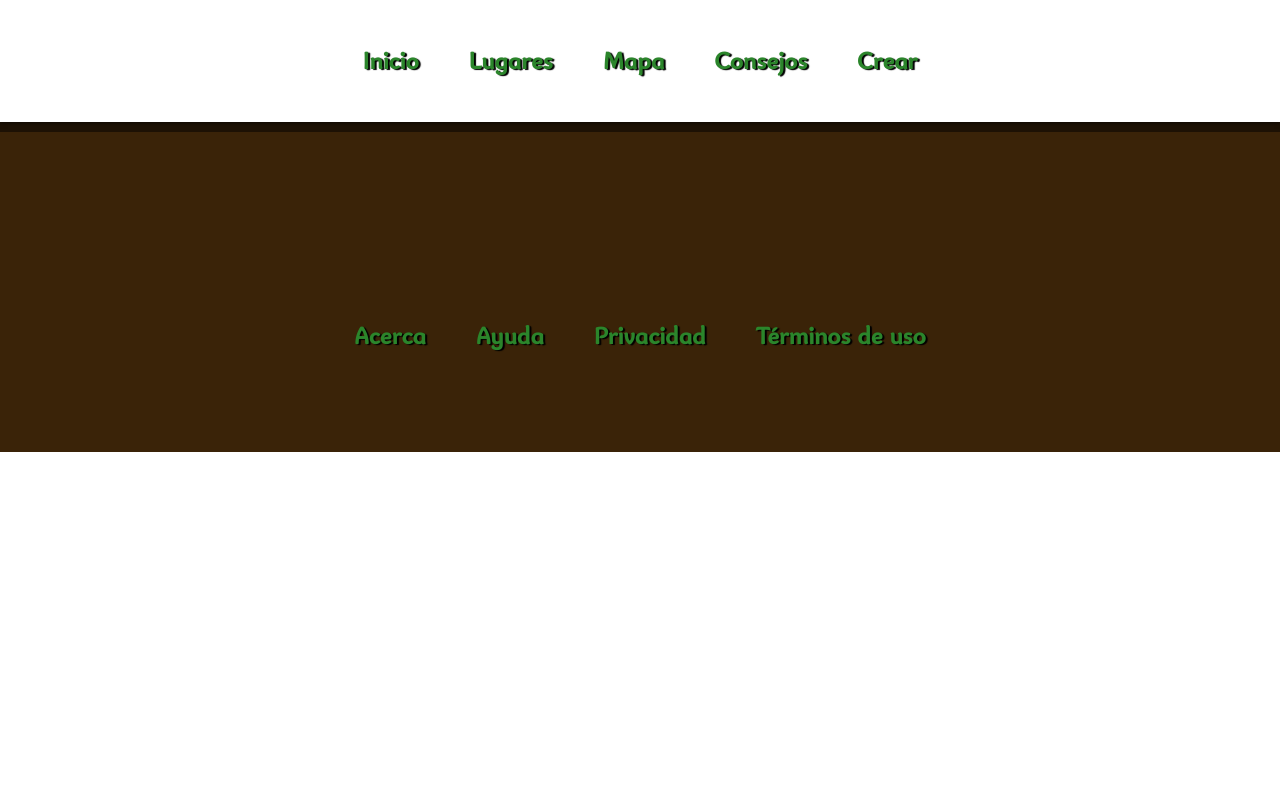
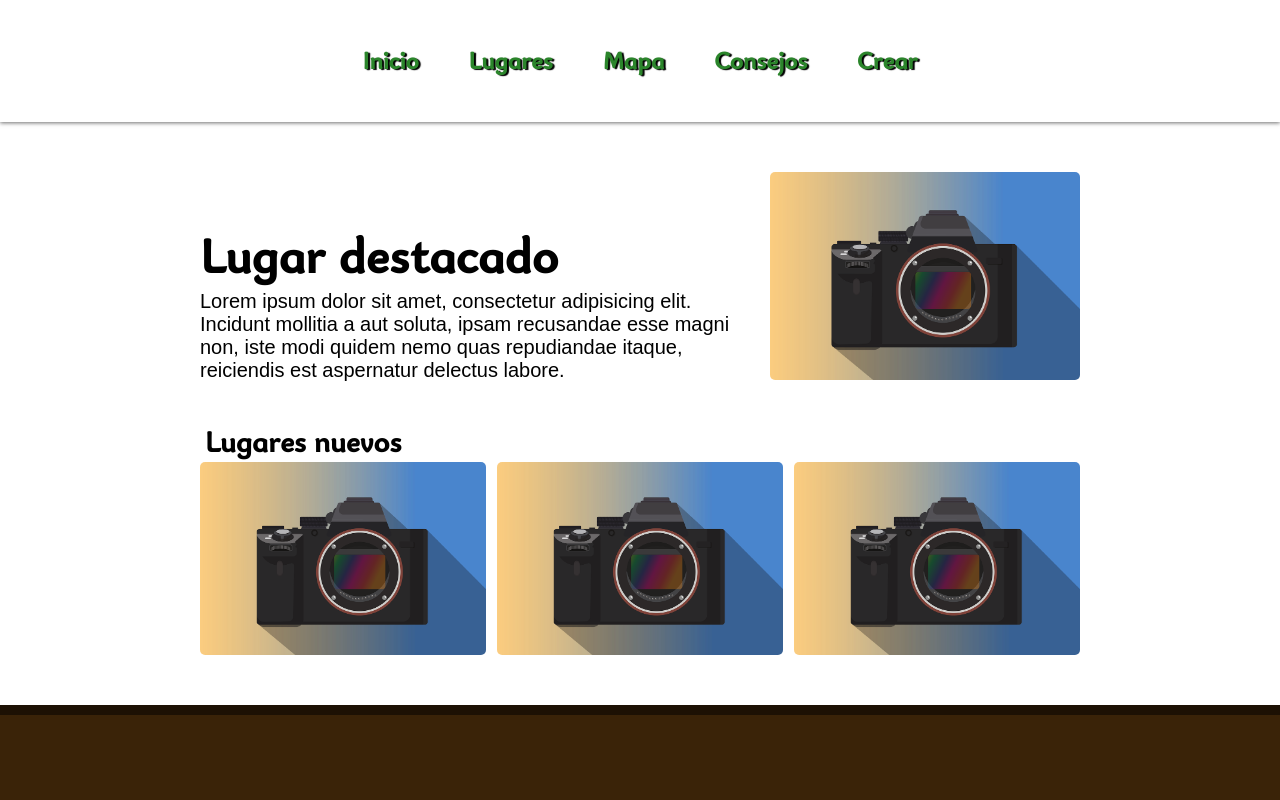
Before and after one commit to ant003/tourism, a React (Create React App) app: page / in a window 1280 px wide. Shown: the top 800 px of the page. Built offline with nearby package versions, Linux system fonts and the light colour scheme; some icons are missing; the HTML template or start-up script is replaced by a standard one.

Commit message:
Home component added with a simple layout

```diff
--- a/src/App.js
+++ b/src/App.js
@@ -5,6 +5,7 @@ import { BrowserRouter as Router, Route, Switch } from 'react-router-dom';
 import Place from "./Place/Place";
 import Map from "./Map/Map";
 import Create from "./Create/Create";
+import Home from "./Home/Home";
 
 function App() {
     return (
@@ -12,6 +13,9 @@ function App() {
             <div className="App">
                 <Navbar/>
                 <Switch>
+                    <Route exact path="/">
+                        <Home/>
+                    </Route>
                     <Route exact path="/lugares">
                         <Places/>
                     </Route>
--- /dev/null
+++ b/src/Home/Home.js
@@ -0,0 +1,25 @@
+import noImage from '../img/noImage.png'
+
+const Home = () => {
+    return(
+        <div className="home">
+            <section id="standOuot">
+                <h1>Lugar destacado</h1>
+                <p>Lorem ipsum dolor sit amet, consectetur adipisicing elit. Incidunt mollitia a aut soluta, ipsam recusandae esse magni non, iste modi quidem nemo quas repudiandae itaque, reiciendis est aspernatur delectus labore.</p>
+            </section>
+            <section id="standPhoto">
+                <img src={noImage} alt="" min_width="500px"/>
+            </section>
+            <section id="newPlaces">
+                <h2>Lugares nuevos</h2>
+                <div className="img">
+                    <img src={noImage} alt="" />
+                    <img src={noImage} alt="" />
+                    <img src={noImage} alt="" />
+                </div>
+            </section>
+        </div>
+    );
+}
+
+export default Home;
--- a/src/Places/Places.js
+++ b/src/Places/Places.js
@@ -6,7 +6,7 @@ const Places = () => {
     const { data:places, isLoading, error} = useFetch('http://localhost:8000/places');
 
     return(
-        <div className="home">
+        <div className="places">
             {error && <div>{error}</div>}
             {isLoading && <div>Loading...</div>}
             {places && <PlaceList places={places}/>}
--- a/src/index.css
+++ b/src/index.css
@@ -122,7 +122,7 @@ h2 {
 
 /*|| Home styles*/
 
-.home > div{
+.places > div{
   font-size: 2em;
 }
 
@@ -159,7 +159,7 @@ h2 {
   width: 100% ;
   z-index: -1;
   object-fit: cover;
-  object-position: 50% 60%;;
+  object-position: 50% 60%;
 }
 
 .bannerCont {
@@ -276,3 +276,59 @@ h2 {
 .create option{
   font-size: 1.8rem;
 }
+
+/*|| Home styles*/
+
+.home h1 {
+  font-size: 5em;
+}
+
+.home p {
+  font-size: 2em;
+  font-family: sans-serif;
+}
+
+.home h2 {
+  font-size: 3em;
+}
+
+.home{
+  margin: 50px 200px;
+  max-width: 1540px;
+  display: grid;
+  gap: 40px;
+  grid-template-areas:
+    "standOut standPhoto"
+    "newPlaces newPlaces";
+}
+
+.home #standOuot{
+  grid-area: standOut;
+  margin-top: 10%;
+}
+
+.home #standPhoto{
+  grid-area: standPhoto;
+}
+
+.home #newPlaces{
+  grid-area: newPlaces;
+}
+
+.home .img{
+  max-width: 100%;
+  display: flex;
+  justify-content: space-between;
+}
+
+.home .img img{
+  max-width: 32.5%;
+}
+
+.home #standPhoto img{
+  max-width: 100%;
+}
+
+.home img{
+  border-radius: 5px;
+}
```
